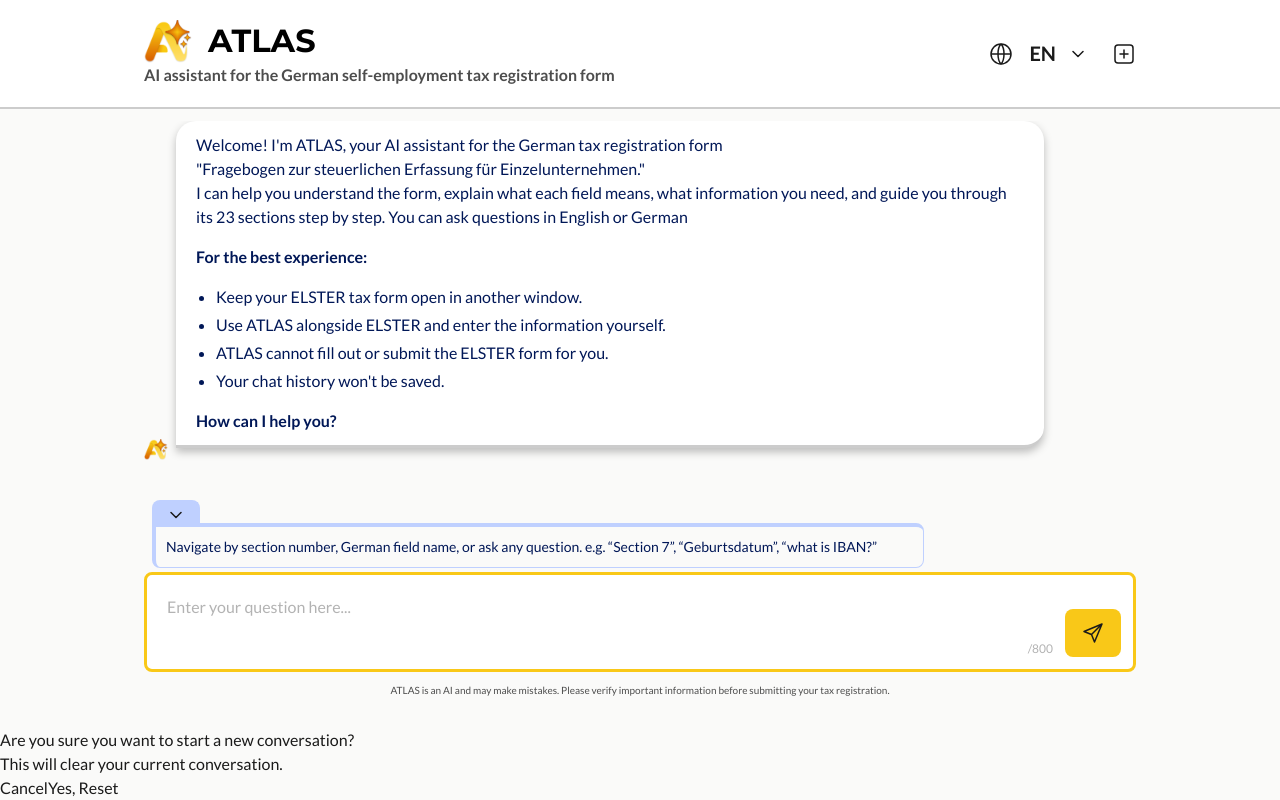
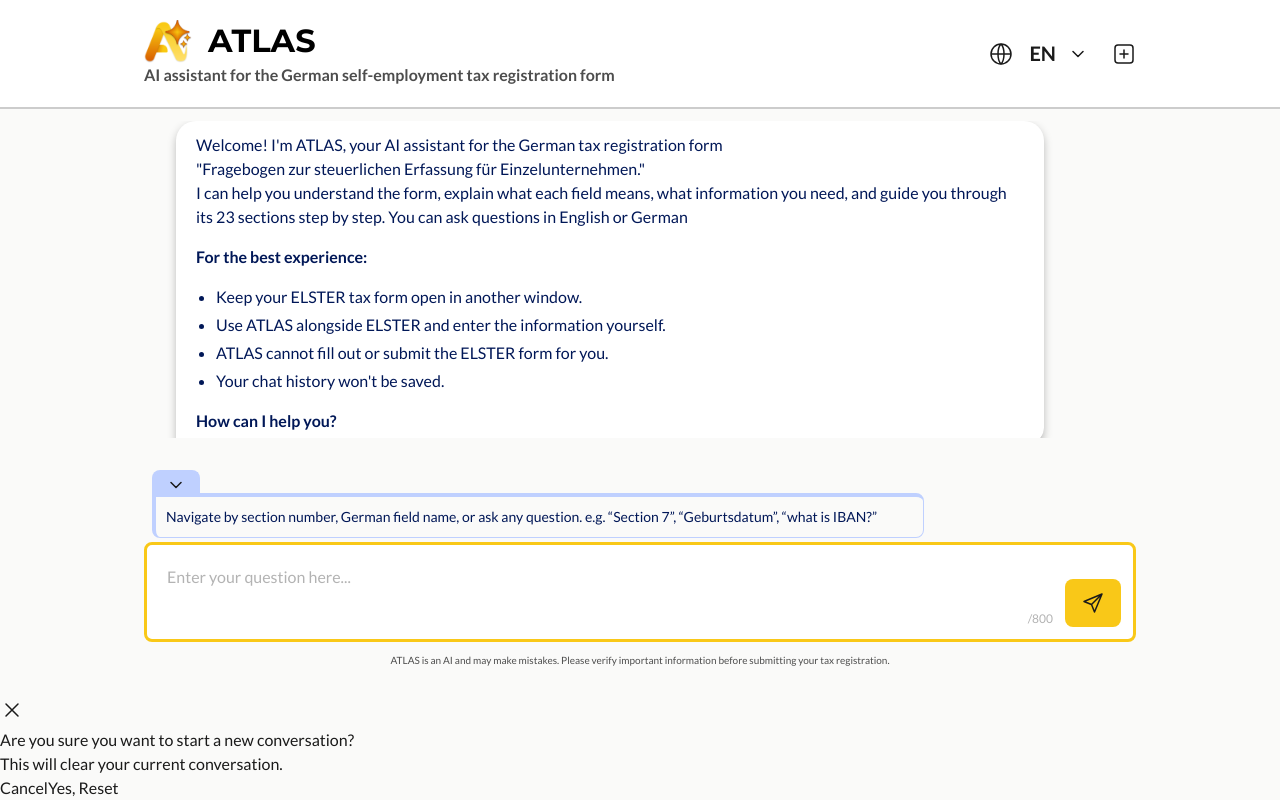
Before and after one commit to ReDILABMunich/Helferei, a React (Vite) app in the folder frontend/: page / in a window 1280 px wide. Both pictures are taken after a click on the button 1124 px from the left and 53 px from the top of the page. Built offline with nearby package versions, Linux system fonts and the light colour scheme.

Commit message:
Close the dialog with the close icon, Escape and the background

```diff
--- a/frontend/src/components/NewChatDialog.tsx
+++ b/frontend/src/components/NewChatDialog.tsx
@@ -1,4 +1,5 @@
 import { useId } from "react";
+import type { KeyboardEvent, MouseEvent } from "react";
 import type { en } from "../content/en";
 
 type NewChatDialogProps = {
@@ -10,9 +11,24 @@
 function NewChatDialog({ content, onConfirm, onCancel }: NewChatDialogProps) {
   const titleId = useId();
 
+  function handleKeyDown(event: KeyboardEvent<HTMLDivElement>) {
+    if (event.key === "Escape") onCancel();
+  }
+
+  // Only a click on the background itself, not on the dialog inside it.
+  function handleBackgroundClick(event: MouseEvent<HTMLDivElement>) {
+    if (event.target === event.currentTarget) onCancel();
+  }
+
   return (
-    <div>
+    <div onKeyDown={handleKeyDown} onClick={handleBackgroundClick}>
       <div role="dialog" aria-modal="true" aria-labelledby={titleId}>
+        <button type="button" aria-label={content.newChat.close} onClick={onCancel}>
+          {/* Placeholder until the icon library (FE-8). */}
+          <svg viewBox="0 0 24 24" aria-hidden="true" className="w-6" fill="none" stroke="currentColor" strokeWidth="1.5" strokeLinecap="round">
+            <path d="M6 6 L18 18 M18 6 L6 18" />
+          </svg>
+        </button>
         <h2 id={titleId}>{content.newChat.title}</h2>
         <p>{content.newChat.body}</p>
         {/* Focus starts on the least destructive button, so Enter does not clear the chat. */}
```
